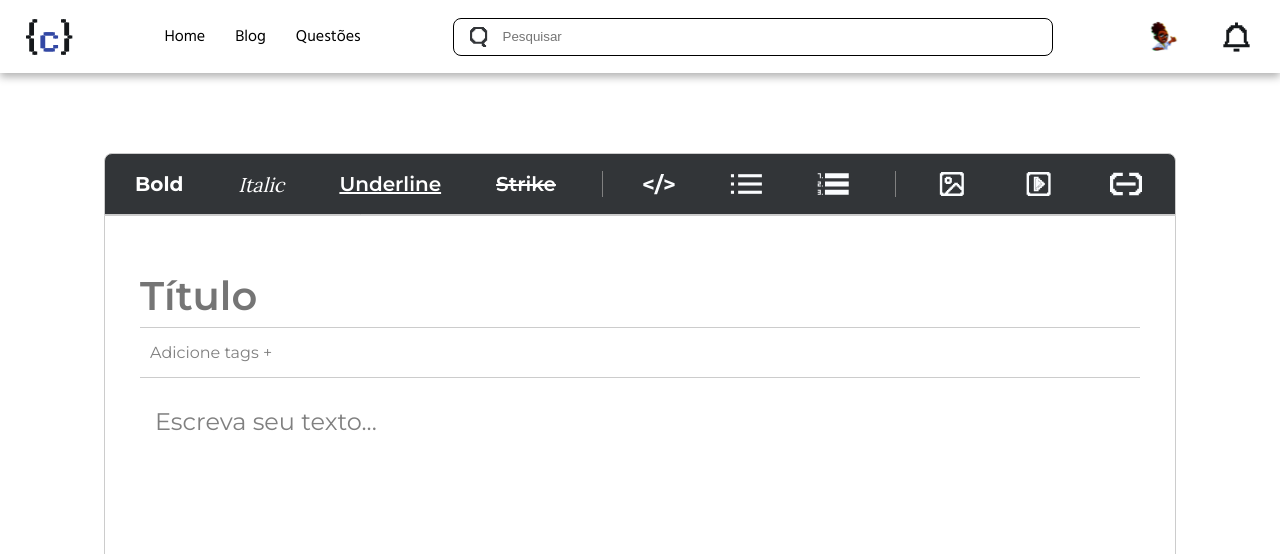
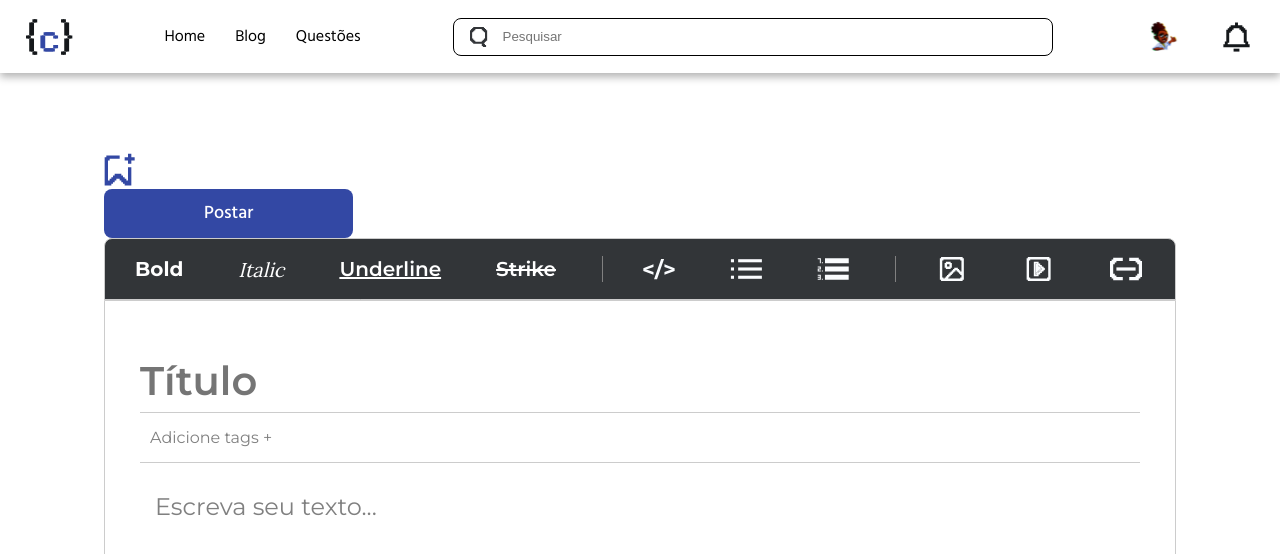
Before and after one commit to code-trouble/SD.Code-Trouble.Frontend, a React (Vite) app: page /test in a window 1280 px wide. Shown: the top 554 px of the page. Built offline with nearby package versions, Linux system fonts and the light colour scheme.

Commit message:
feat: kept developing the component, did some small fixes aswell.

```diff
--- a/src/components/PostWriter/index.tsx
+++ b/src/components/PostWriter/index.tsx
@@ -7,7 +7,9 @@ import toolbarOrdered from '../../assets/images/svg/toolbarOrderedList.svg';
 import toolbarImg from '../../assets/images/svg/toolbarImg.svg';
 import toolbarVideo from '../../assets/images/svg/toolbarVideo.svg';
 import toolbarLink from '../../assets/images/svg/toolbarLink.svg';
+import favoriteBadge from '../../assets/images/svg/blueFavorite.svg';
 import { Tag } from '../Tag';
+import CustomButton from '../CustomButton';
 
 export const PostWriter: React.FC = () => {
     const quillRef = useRef<HTMLDivElement>(null);
@@ -70,6 +72,23 @@ export const PostWriter: React.FC = () => {
             toolbarContainer.querySelector('.ql-link')!.innerHTML = `<img src="${toolbarLink}" alt="Link" />`;
             toolbarContainer.querySelector('.ql-image')!.innerHTML = `<img src="${toolbarImg}" alt="Image" />`;
             toolbarContainer.querySelector('.ql-video')!.innerHTML = `<img src="${toolbarVideo}" alt="Video" />`;
+
+            const toggleFormats = (button: Element, format: string) => {
+                button.addEventListener('click', (e) => {
+                    e.preventDefault();
+                    const range = editorRef.current?.getSelection();
+                    if (range) {
+                        const currentFormat = editorRef.current?.getFormat(range) || {};
+                        editorRef.current?.format(format, !currentFormat[format]);
+                    }
+                });
+            };
+
+            toggleFormats(toolbarContainer.querySelector('.ql-bold')!, 'bold');
+            toggleFormats(toolbarContainer.querySelector('.ql-italic')!, 'italic');
+            toggleFormats(toolbarContainer.querySelector('.ql-underline')!, 'underline');
+            toggleFormats(toolbarContainer.querySelector('.ql-strike')!, 'strike');
+            toggleFormats(toolbarContainer.querySelector('.ql-code-block')!, 'code-block');
         }
     }, []);
 
@@ -95,6 +114,23 @@ export const PostWriter: React.FC = () => {
 
     return (
         <div className="postWriter-container">
+
+            <div className="submitArea">
+
+                <div className='submitButtons'>
+                    <button>
+                        <img src={favoriteBadge} alt="favoritar"/>
+                    </button>
+                    <CustomButton
+                        text='Postar'
+                        padding='10px 100px'
+                        color='white'
+                        backgroundColor='#3348A4'
+                        fontSize='18px'
+                        fontWeight='500'
+                    />
+                </div>
+            </div>
             {/* Toolbar */}
             <div id="custom-toolbar" className="custom-toolbar">
                 <span className="ql-formats">
@@ -177,10 +213,6 @@ export const PostWriter: React.FC = () => {
                     <div ref={quillRef} className="editor-area"></div>
                 </div>
 
-                {/* Botão de enviar */}
-                <button type="submit" className="submit-button">
-                    Enviar Post
-                </button>
             </form>
         </div>
     );
```
